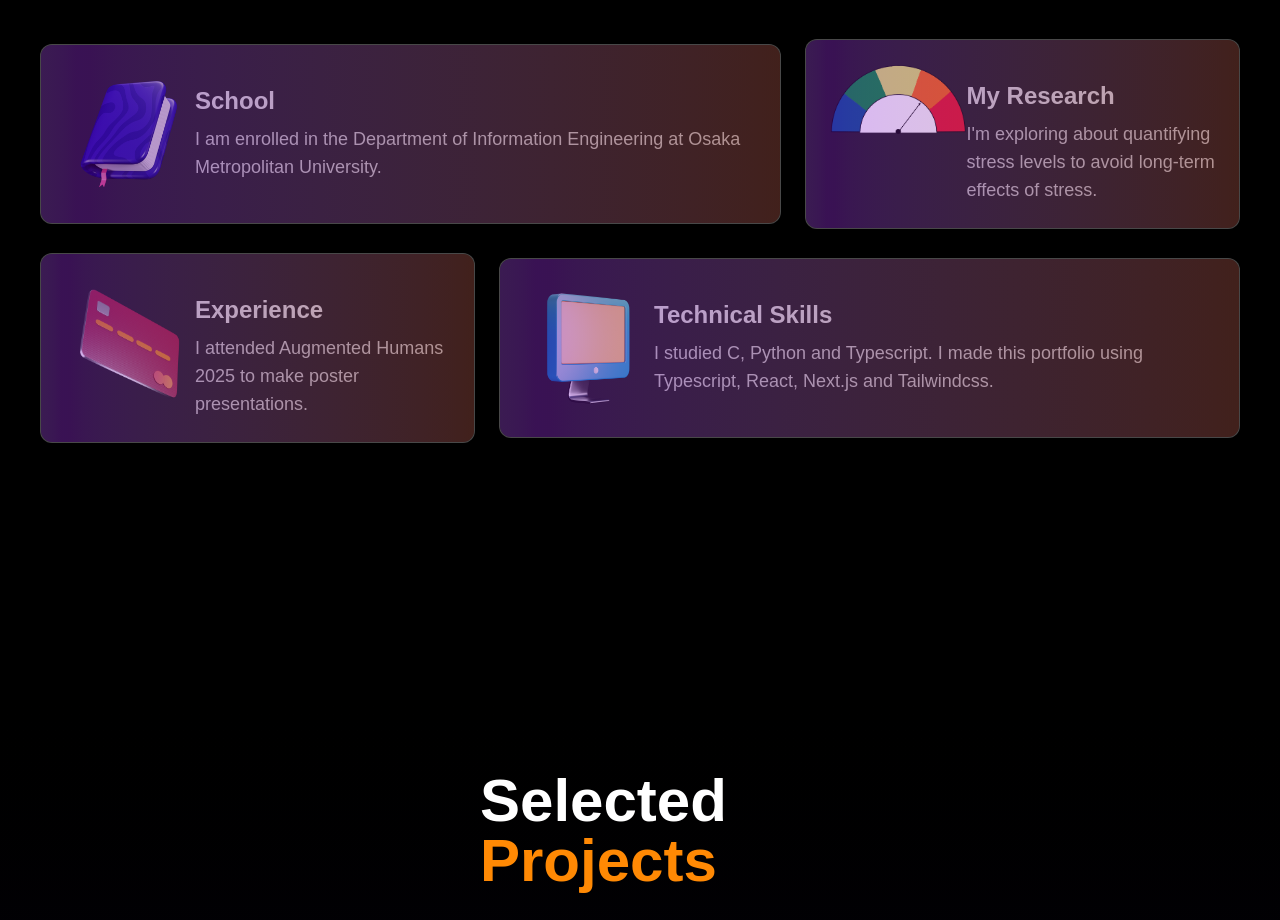
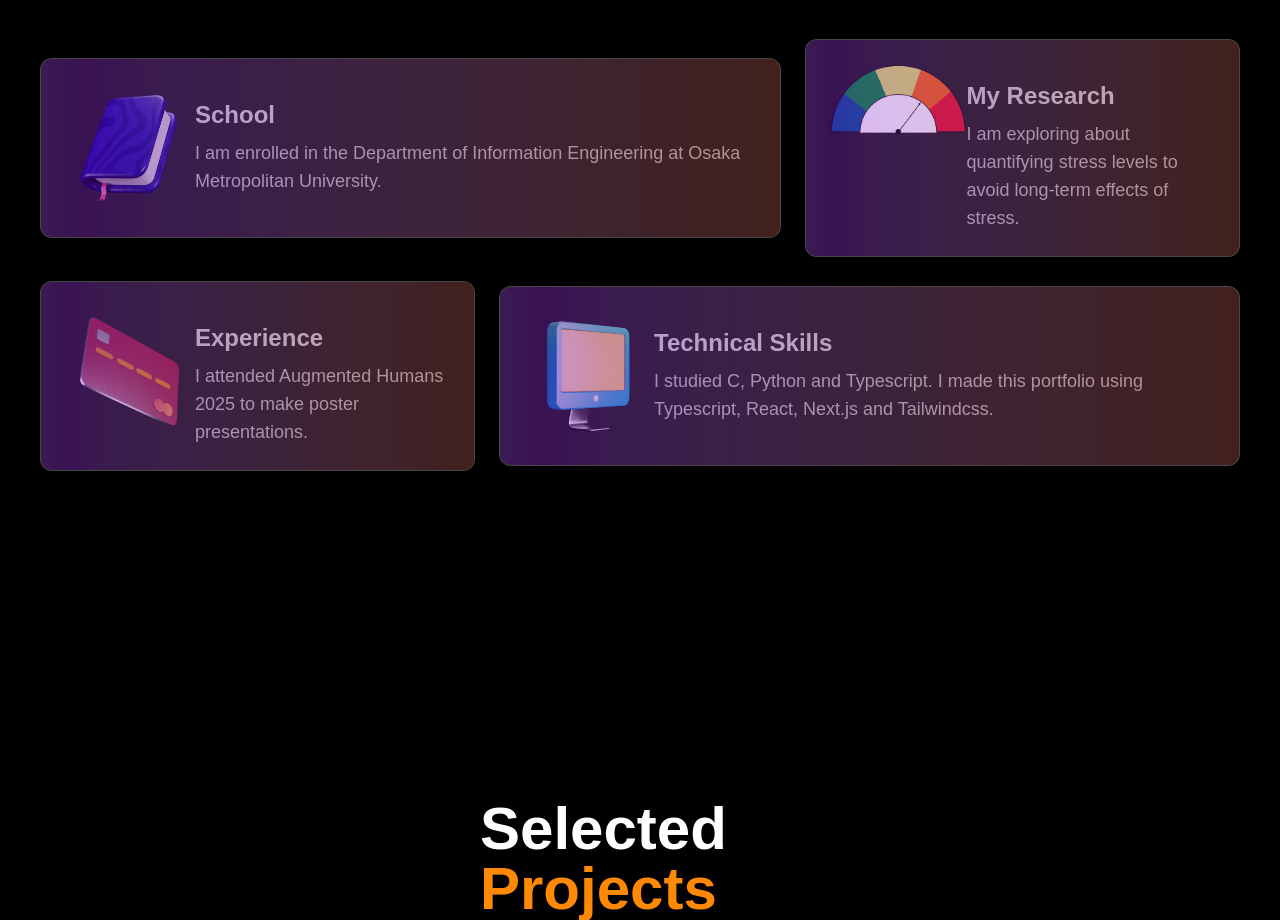
Before and after one commit to HaruyaFujii/MyPortfolio, a Next.js app: page / in a window 1280 px wide. Shown: the part 1080-2000 px from the top of the page. Built offline with nearby package versions, Linux system fonts and the light colour scheme.

Commit message:
MyPortfolio

```diff
--- a/src/components/About.tsx
+++ b/src/components/About.tsx
@@ -33,7 +33,7 @@ const About = () => {
                         <Image src = {stress} alt = "stress" className = "w-auto h-[70px]"/>
                         <div className = "flex flex-col mt-4">
                             <h2 className = "text-2xl font-bold text-white/80">My Research</h2>
-                            <p className = "text-lg text-white/70 mt-2">I'm exploring about quantifying stress levels to avoid long-term effects of stress.</p>
+                            <p className = "text-lg text-white/70 mt-2">I am exploring about quantifying stress levels to avoid long-term effects of stress.</p>
                         </div>
                     </div>
                 </div>
--- a/src/components/Contact.tsx
+++ b/src/components/Contact.tsx
@@ -22,7 +22,7 @@ const Contact = () => {
             </div>
 
             <div className = "bg-white/10 p-6 rounded-xl max-w-[550px]">
-                <h2 className = "text-5xl font-bold text-orange-400 mb-4">Let's connect</h2>
+                <h2 className = "text-5xl font-bold text-orange-400 mb-4">Let&apos;s connect</h2>
                 <p className = "text-white/70 mb-6">Send me a message and lets schedule a call!</p>
                 <form className = "space-y-4" action = "https://getform.io/f/bejrdoka" method = "POST">
                     <div className = "grid md:grid-col-2 gap-4">
```
